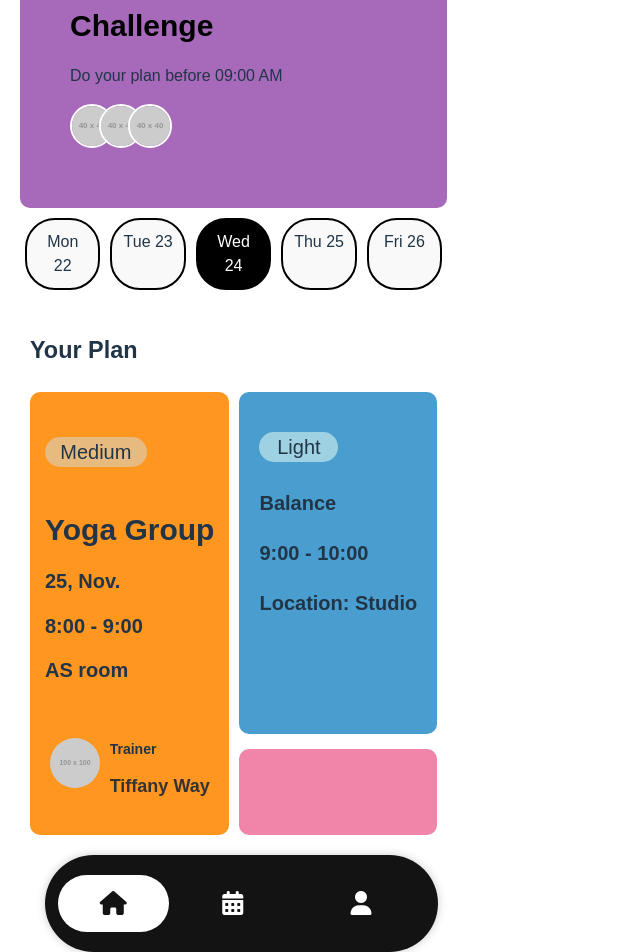
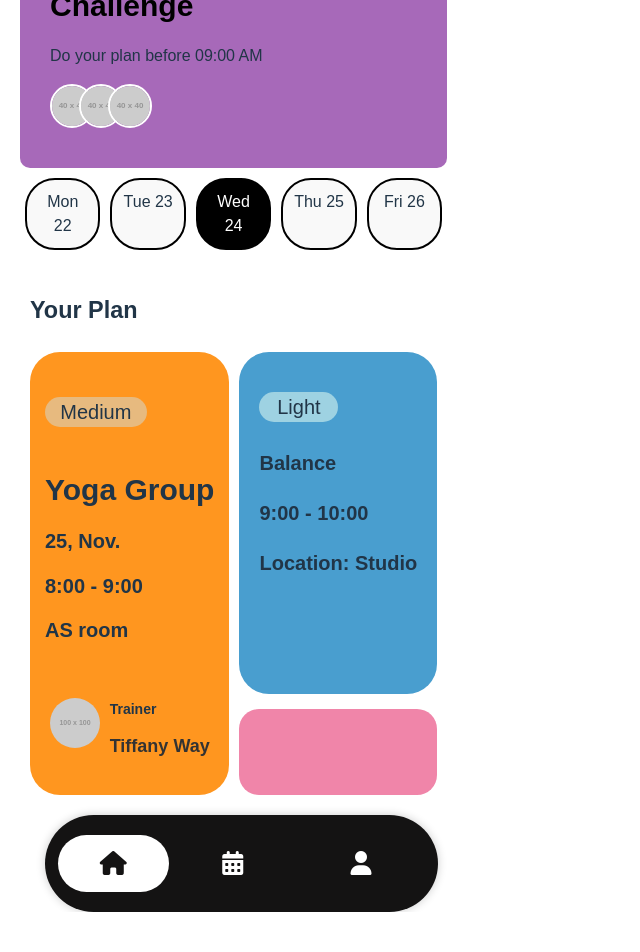
Before and after one commit to ProgrammerDavid1234/habittracker, a React (Vite) app: page / in a window 1280 px wide. Shown: the part 182-1134 px from the top of the page, without its empty margins (0-640 px from the left). After the commit the page ends 1094 px from the top, so only its background shows below. Built offline with nearby package versions, Linux system fonts and the light colour scheme.

Commit message:
Your commit message here

```diff
--- a/src/App.css
+++ b/src/App.css
@@ -68,7 +68,7 @@
 .daily-challenge {
   background-color: #a769b9; /* Set the blue background color */
   border-radius: 10px;
-  padding: 50px;
+  padding: 30px;
   padding-left: -20px;
   margin-top: 20px;
 }
@@ -139,14 +139,14 @@
 .card2{
   background-color: #f085a9;
   padding: 10px;
-  border-radius: 10px;
+  border-radius: 20px;
   height: 15%;
 }
 .card1{
   flex: 1;
   background-color: #499ecf;
   padding: 20px;
-  border-radius: 10px;
+  border-radius: 30px;
   height: 0%;
 
 
@@ -207,7 +207,7 @@
   padding: 15px;
   width: 190%; /* Increase width */
   max-width: 1000px; /* Optional: set a maximum width */
-  border-radius: 10px;
+  border-radius: 30px;
 }
 
 .medium{
```
